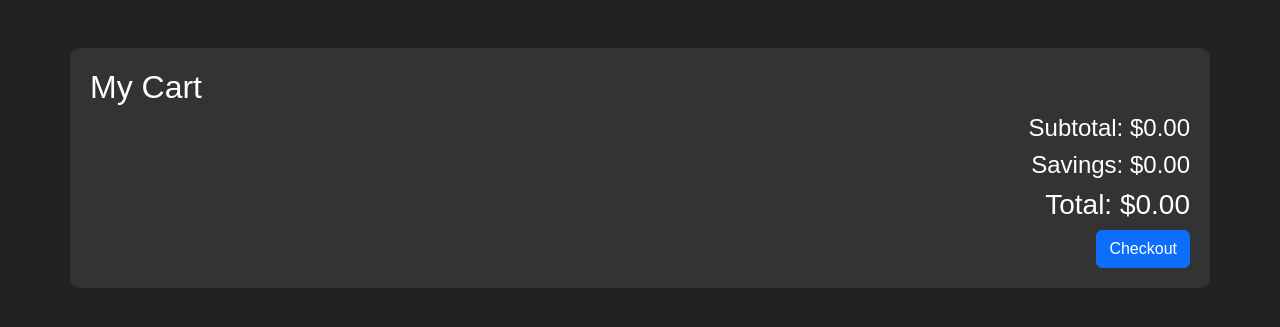
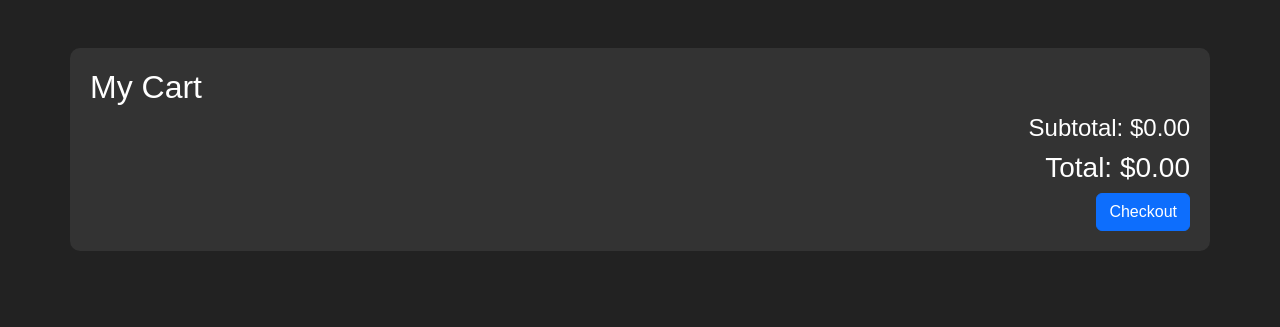
Before and after one commit to Kidcotton/SuperVive, a Flask app: page /cart in a window 1280 px wide. Shown: the part 72-399 px from the top of the page. Run offline with Flask 3, Linux system fonts and the light colour scheme; data that the repository does not hold is empty; some libraries are stand-ins or nearby versions.

Commit message:
remove saving

```diff
--- a/Webapplication/templates/cart.html
+++ b/Webapplication/templates/cart.html
@@ -45,7 +45,6 @@
         <div id="cart-items"></div>
         <div class="text-end">
             <h4>Subtotal: <span id="subtotal">$0.00</span></h4>
-            <h4>Savings: <span id="savings">$0.00</span></h4>
             <h3>Total: <span id="total">$0.00</span></h3>
             <button class="btn btn-primary">Checkout</button>
         </div>
@@ -59,7 +58,6 @@
                     const cartItems = document.getElementById('cart-items');
                     cartItems.innerHTML = '';
                     let subtotal = 0;
-                    let savings = 0;
 
                     data.forEach(item => {
                         const itemElement = document.createElement('div');
@@ -90,12 +88,10 @@
 
                         cartItems.appendChild(itemElement);
                         subtotal += item.price * item.quantity;
-                        savings += 10 * item.quantity;
                     });
 
                     document.getElementById('subtotal').textContent = `$${subtotal.toFixed(2)}`;
-                    document.getElementById('savings').textContent = `$${savings.toFixed(2)}`;
-                    document.getElementById('total').textContent = `$${(subtotal - savings).toFixed(2)}`;
+                    document.getElementById('total').textContent = `$${subtotal.toFixed(2)}`;
                 });
         }
 
```
